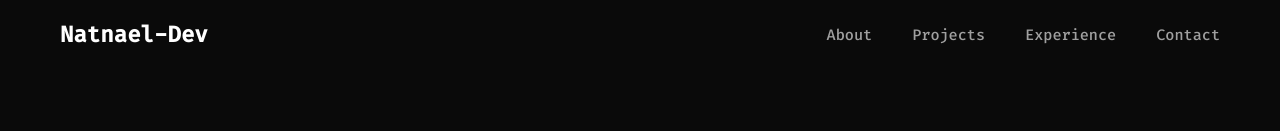
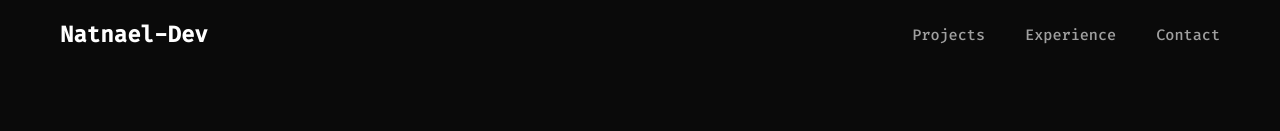
Before and after one commit to NatnaelTegegne/Portifolio-website-v1, a React (Vite) app in the folder frontend/: page / in a window 1280 px wide. Shown: the top 131 px of the page. Built offline with nearby package versions, Linux system fonts and the light colour scheme.

Commit message:
remove about

```diff
--- a/frontend/src/components/Navbar.jsx
+++ b/frontend/src/components/Navbar.jsx
@@ -36,7 +36,7 @@ const Navbar = () => {
 
                 {/* Desktop nav-bar */}
                 <ul className="navbar-menu">
-                    <li><a href="#about">About</a></li>
+                    {/* <li><a href="#about">About</a></li> */}
                     <li><a href="#projects">Projects</a></li>
                     <li><a href="#experience">Experience</a></li>
                     {/* <li><a href="#blogs">Blogs</a></li> */}
```
